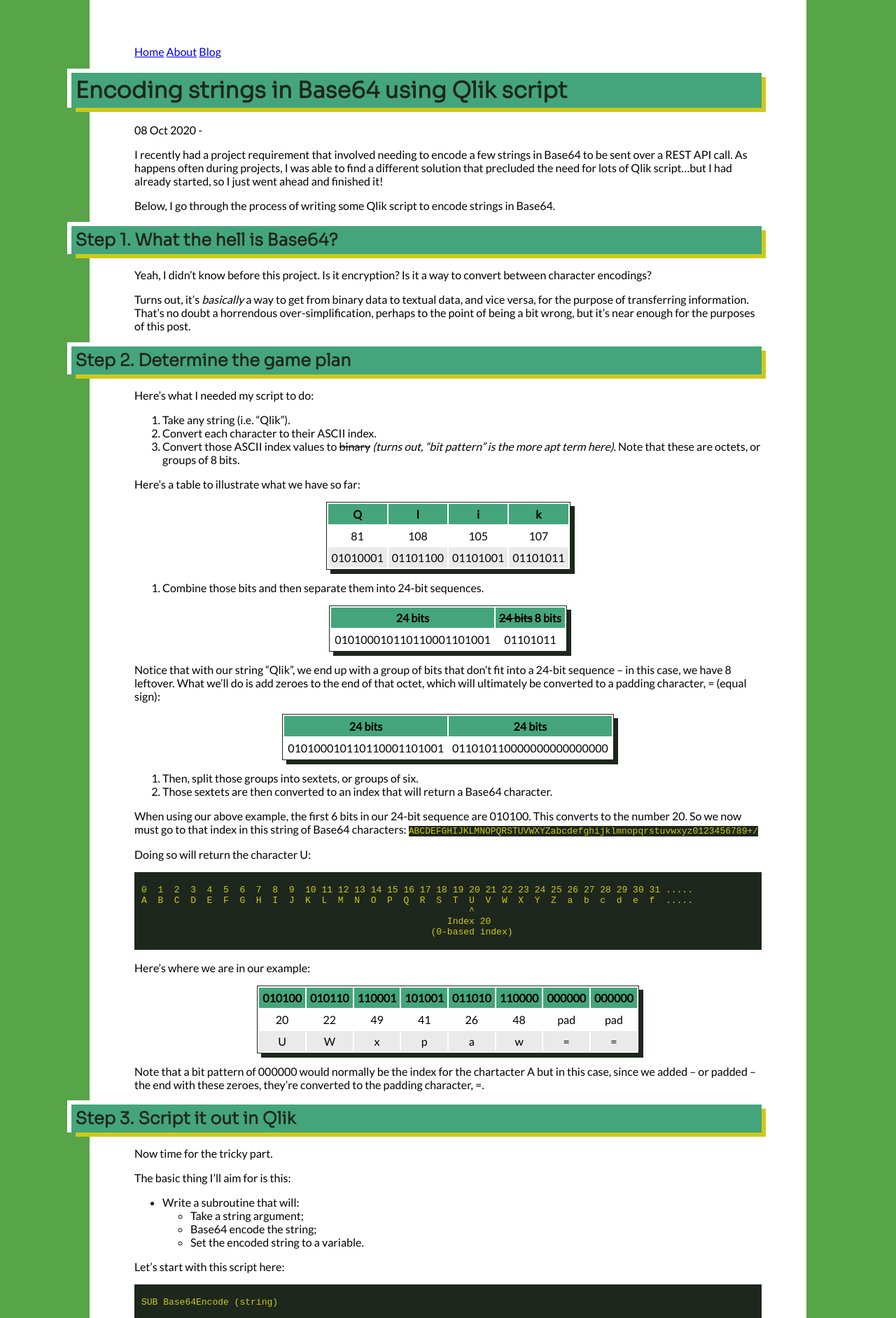
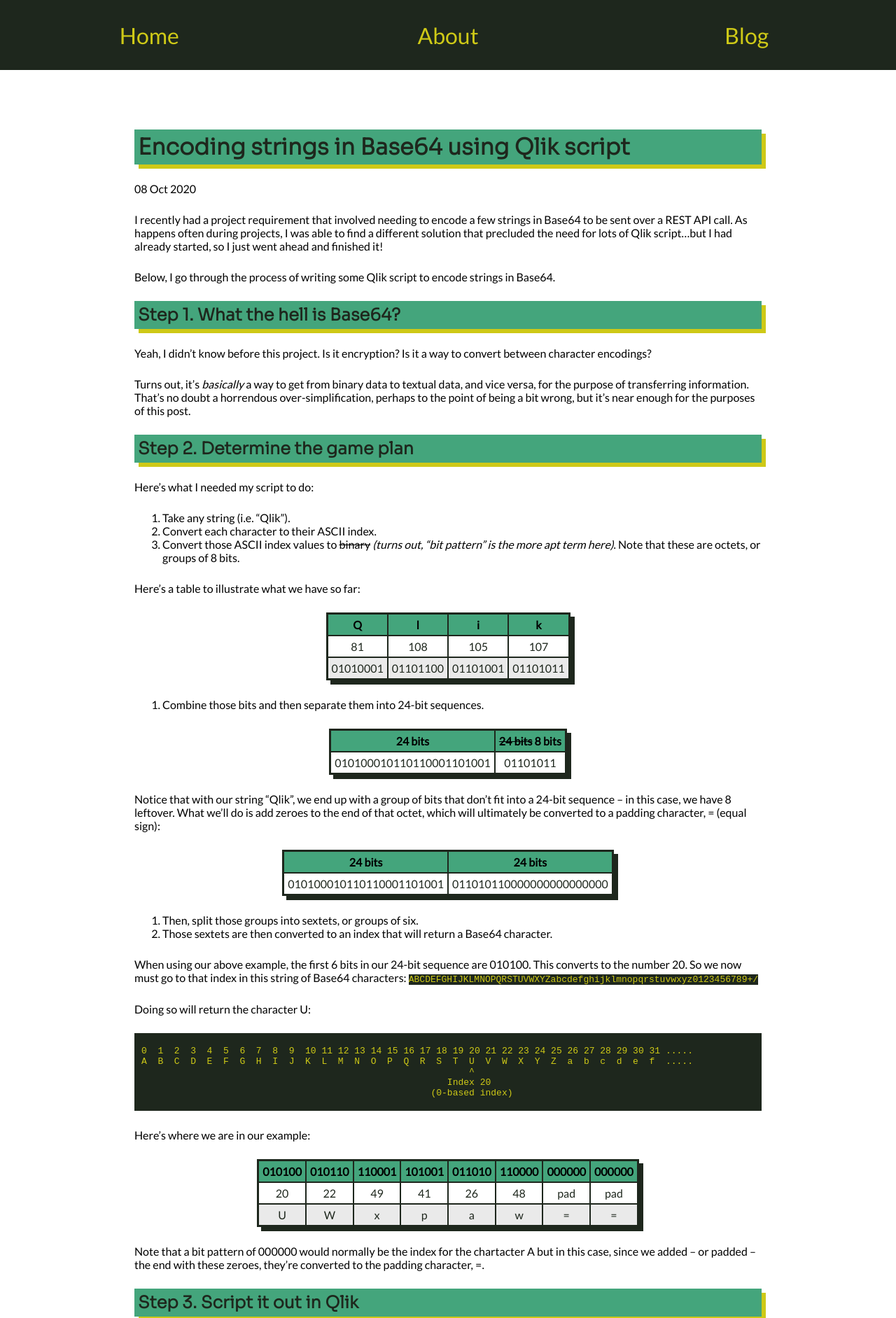
Before and after one commit to hurrifan1/SpiveyWorld, a Jekyll site: the page built from _posts/2020-10-08-base64-encode-qlik-script.md, in a window 1280 px wide. Shown: the top 1883 px of the page at 70% size. Built offline with Jekyll 4.4.1, drawn with Linux system fonts in a browser that asks for light colours.

Commit message:
MORE MEAT

```diff
--- /dev/null
+++ b/_data/nav_data.yml
@@ -0,0 +1,6 @@
+- name: Home
+  link: /
+- name: About
+  link: /about.html
+- name: Blog
+  link: /blog.html
--- /dev/null
+++ b/_includes/footer.html
@@ -0,0 +1,7 @@
+<div class="footer topbottom">
+    {% for item in site.data.footer_data %}
+        <div class="footer topbottom-div">
+            <a class="footer topbottom-link" href="{{ item.link }}" {% if page.url == item.link %}class="current" {% endif %}>{{ item.name }}</a>
+        </div>
+    {% endfor %}
+</div>
--- /dev/null
+++ b/_includes/header.html
@@ -0,0 +1,7 @@
+<div class="header topbottom">
+    {% for item in site.data.nav_data %}
+        <div class="header topbottom-div">
+            <a class="header topbottom-link" href="{{ item.link }}" {% if page.url == item.link %}class="current" {% endif %}>{{ item.name }}</a>
+        </div>
+    {% endfor %}
+</div>
--- a/_layouts/default.html
+++ b/_layouts/default.html
@@ -10,12 +10,18 @@
     {% seo %}
 </head>
 
-<header>
-    {% include navigation.html %}
-</header>
+
 
 <body>
-    {{ content }}
+    <header>
+        {% include header.html %}
+    </header>
+    <main>
+        {{ content }}
+    </main>
+    <footer>
+        {% include footer.html %}
+    </footer>
 </body>
 
 </html>
--- a/_layouts/post.html
+++ b/_layouts/post.html
@@ -2,6 +2,6 @@
 layout: default
 ---
 <h1>{{ page.title }}</h1>
-<p>{{ page.date | date_to_string }} - {{ page.author }}</p>
+<p>{{ page.date | date_to_string }}</p>
 
 {{ content }}
--- a/_sass/main.scss
+++ b/_sass/main.scss
@@ -9,12 +9,16 @@ $pal-7: #cec917;
 $pal-8: rgb(76, 175, 80);
 
 html {
-  background-color: $pal-6;
+  // background-color: $pal-6;
+  font-family: 'Lato', sans-serif;
 }
 
 body {
+  margin: 0;
+}
+
+main {
   margin: 0 10vw;
-  font-family: 'Lato', sans-serif;
   background-color: white;
   padding: 5vw;
 }
@@ -42,10 +46,15 @@ body {
 h1,h2,h3,h4,h5,h6 {
   font-family: 'Sora', sans-serif;
   color: $pal-1;
-  margin-left: -7vw;
+  // margin-left: -7vw;
   background-color: $pal-4;
   box-shadow: 6px 6px 0px 0px $pal-7, -3px -3px 0px 3px white;
   padding: 5px;
+}
+
+p, table, ol, ul {
+  margin-top: 25px;
+  margin-bottom: 25px;
 }
 
 code {
@@ -58,6 +67,7 @@ table {
   margin: 0 auto;
   border: 1px solid $pal-1;
   box-shadow: 6px 6px 0px 0px $pal-1;
+  background-color: $pal-1;
 }
 
 thead {
@@ -74,9 +84,14 @@ tr {
   border-color: inherit;
 }
 
-tr:nth-child(even) {
+tbody tr:nth-child(even) {
   background-color: #eaeaea;
-  color: black;
+  color: $pal-1;
+}
+
+tbody tr:nth-child(odd) {
+  background-color: #ffffff;
+  color: $pal-1;
 }
 
 th, td {
@@ -95,3 +110,33 @@ div.highlight {
   font-family: 'monospace';
   padding: 5px 13px 5px 10px;
 }
+
+.topbottom, .topbottom-div {
+  display: flex;
+  flex-direction: row;
+  flex-wrap: nowrap;
+  align-content: center;
+  align-items: center;
+  justify-content: center;
+  width: 100%;
+}
+
+.topbottom-div {
+  height: 100px;
+  // border: 2px solid red;
+  background: $pal-1;
+  width: 100%;
+}
+
+.topbottom-link {
+  text-decoration: none;
+  font-size: xx-large;
+  color: $pal-7;
+}
+
+footer {
+  position: absolute;
+  // bottom: 0;
+  left: 0;
+  right: 0;
+}
```
Also changed, not shown: _posts/2018-08-21-apples.md (deleted, +0 -11 lines), _posts/2018-08-22-kiwifruit.md (deleted, +0 -12 lines), _data/footer_data.yml (renamed from _data/navigation.yml), 9 other files.
